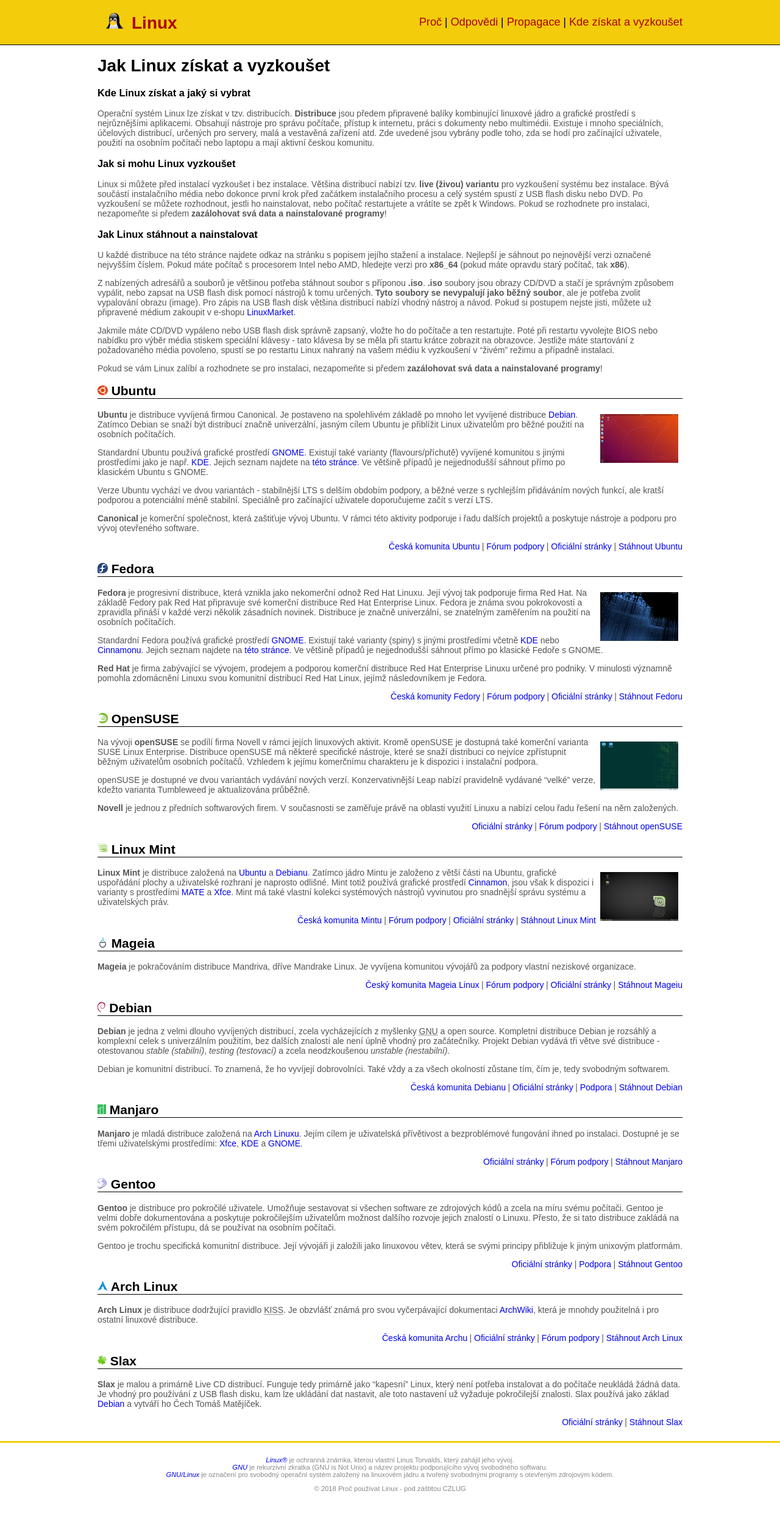
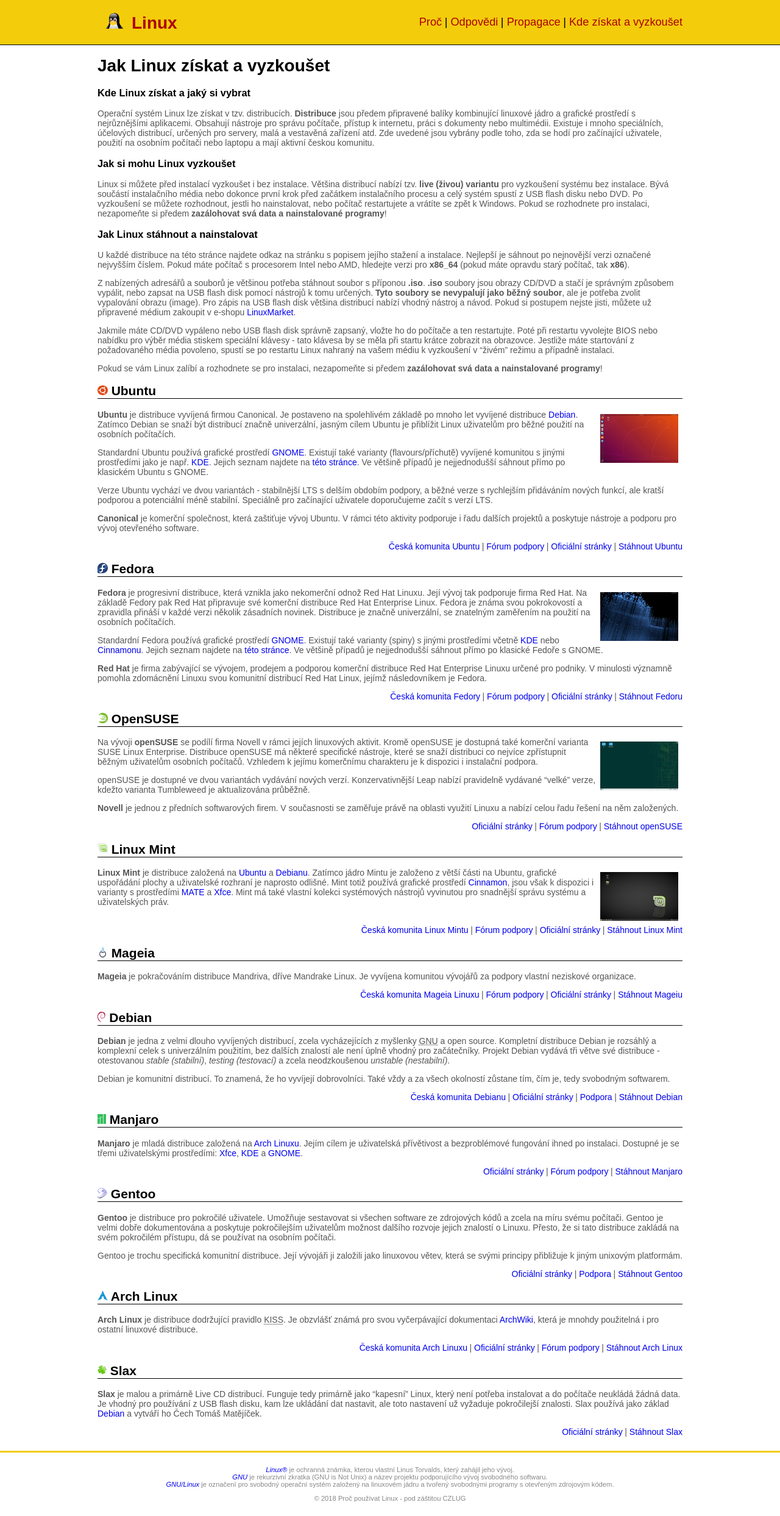
Before and after one commit to MikkCZ/plc, a Jekyll site: the page built from _pages/kde-ziskat.md, in a window 1280 px wide. Shown: the whole page at 61% size. Built offline with Jekyll 4.4.1, drawn with Linux system fonts in a browser that asks for light colours.

Commit message:
Menší úpravy 3 (#14)
* Opraveno zarovnání odkazů u Linux Mintu

* Opraven odkaz na Red Hat

* Opraveny překlepy

```diff
--- a/_pages/kde-ziskat.md
+++ b/_pages/kde-ziskat.md
@@ -48,7 +48,7 @@
 
 **Red Hat** je firma zabývající se vývojem, prodejem a podporou komerční distribuce Red Hat Enterprise Linuxu určené pro podniky. V minulosti významně pomohla zdomácnění Linuxu svou komunitní distribucí Red Hat Linux, jejímž následovníkem je Fedora.
 
-- [Česká komunity Fedory](https://mojefedora.cz/)
+- [Česká komunita Fedory](https://mojefedora.cz/)
 - [Fórum podpory](https://forum.mojefedora.cz/)
 - [Oficiální stránky](https://getfedora.org/)
 - [Stáhnout Fedoru](https://mojefedora.cz/jak-stahnout/)
@@ -83,7 +83,7 @@
 {:#mageia}
 **Mageia** je pokračováním distribuce Mandriva, dříve Mandrake Linux. Je vyvíjena komunitou vývojářů za podpory vlastní neziskové organizace.
 
-- [Český komunita Mageia Linux](https://mageia.cz/)
+- [Česká komunita Mageia Linuxu](https://mageia.cz/)
 - [Fórum podpory](https://forum.mageia.cz/)
 - [Oficiální stránky](https://www.mageia.org/)
 - [Stáhnout Mageiu](https://mageia.cz/stahnout-mageia/)
@@ -125,7 +125,7 @@
 {:#arch-linux}
 **Arch Linux** je distribuce dodržující pravidlo <abbr title="Keep it simple, stupid">KISS</abbr>. Je obzvlášť známá pro svou vyčerpávající dokumentaci [ArchWiki](https://wiki.archlinux.org/), která je mnohdy použitelná i pro ostatní linuxové distribuce.
 
-- [Česká komunita Archu](https://arch-linux.cz/)
+- [Česká komunita Arch Linuxu](https://arch-linux.cz/)
 - [Oficiální stránky](https://www.archlinux.org/)
 - [Fórum podpory](https://bbs.archlinux.org/)
 - [Stáhnout Arch Linux](https://www.archlinux.org/download/)
--- a/css/style.css
+++ b/css/style.css
@@ -114,6 +114,7 @@
 .download {
   text-align: right;
   list-style-type: none;
+  clear: both;
 }
 
 .download li {
```
Also changed, not shown: other parts of _pages/kde-ziskat.md (+1 -1 lines), _pages/index.md (+1 -1 lines).
